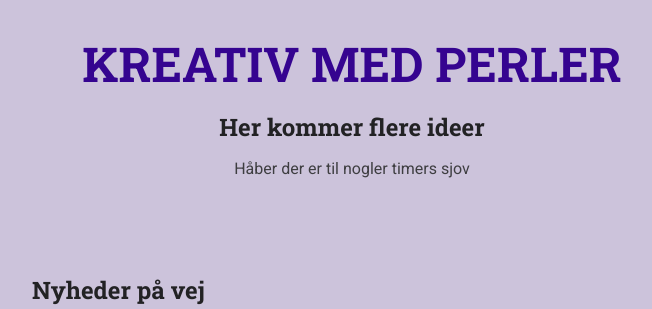
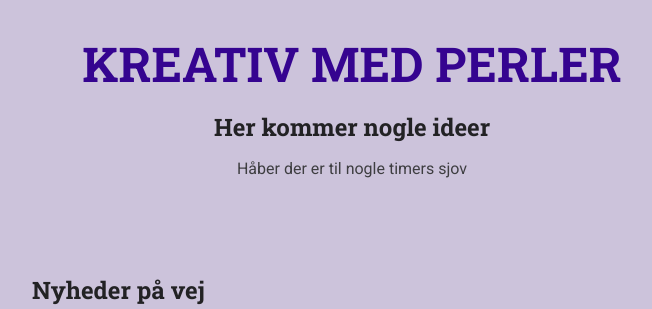
Before and after one commit to LoneHilke/KREATIV, a Django app: page /meetups/ in a window 1280 px wide. Shown: the top 309 px of the page, without its empty margins (288-940 px from the left). Run offline with Django 4.2, Linux system fonts and the light colour scheme; data comes from the database, SQL or seed files in the repository.

Commit message:
slut med få rettelser
slut med få rettelser

Co-Authored-By: Qvisty <18654175+qvisty@users.noreply.github.com>

```diff
--- a/django_site/meetups/templates/meetups/index.html
+++ b/django_site/meetups/templates/meetups/index.html
@@ -10,11 +10,11 @@
 
 
 {% block main_heading %}
-Her kommer flere ideer
+Her kommer nogle ideer
 {% endblock %}
 
 {% block header_content %}
-<p>Håber der er til nogler timers sjov</p>
+<p>Håber der er til nogle timers sjov</p>
 {% endblock %}
 
 {% block body %}
--- a/django_site/meetups/templates/meetups/meetup_details.html
+++ b/django_site/meetups/templates/meetups/meetup_details.html
@@ -11,7 +11,7 @@
 {% endblock %}
 
 {% block main_heading %}
-    {{ meetup_title }}
+    {{ meetup.title }}
 {% endblock %}
 
 {% block body %}
@@ -23,9 +23,10 @@
         <h2>Meetup Location</h2>
         <address>på denne side bruger vi..<span>{{ meetup.location.name }}</span> ({{ meetup.location.address }}).</address>
     </section>
+
     <section id="Læs mere">
         <h2>Denne side er om...</h2>
-        <p>{{ meetup_description }}</p>
+        <p>{{ meetup.description }}</p>
         <footer>
             <p>for flere detaljer... <a href="mailto:{{ meetup.organizer_email }}">Kontakt os</a>, men kun seriøse henvendelser</p>
         </footer>
```
Also changed, not shown: django_site/db.sqlite3.
